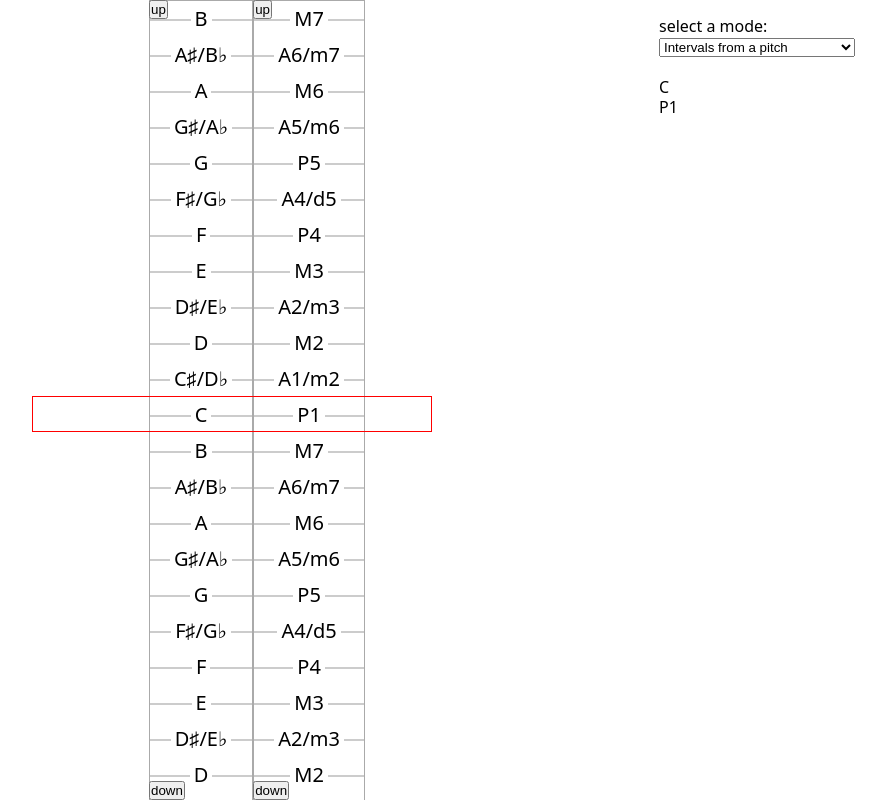
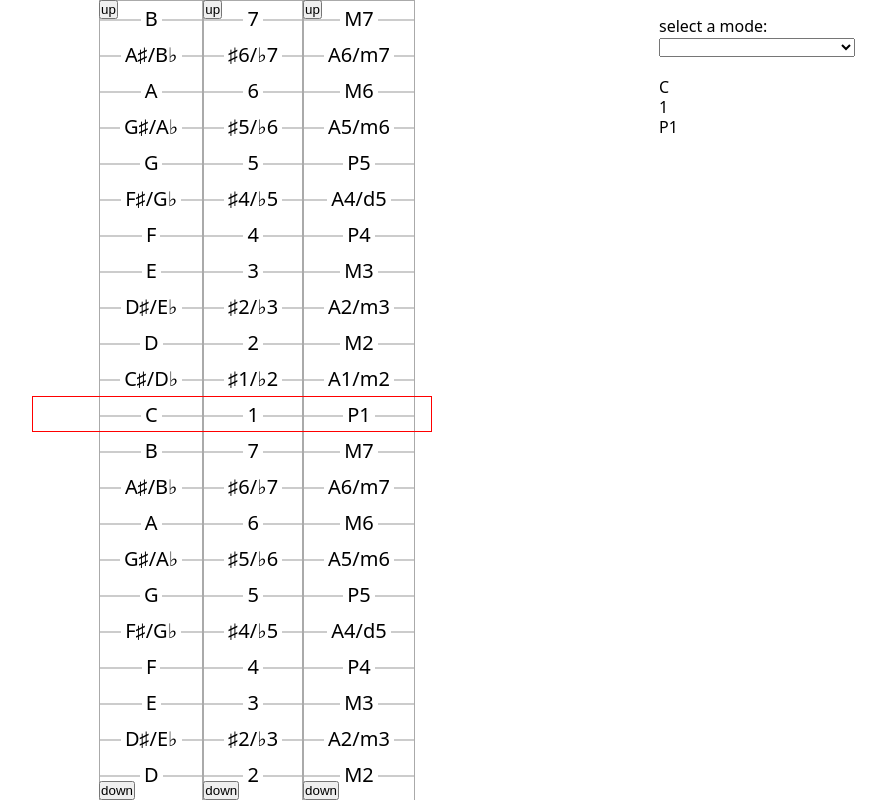
Before and after one commit to katmh/diatonic, a Svelte app: page / in a window 1280 px wide. Shown: the whole page, without its empty margins (285-1171 px from the left). Built offline with nearby package versions, Linux system fonts and the light colour scheme.

Commit message:
just commit all changes

```diff
--- a/src/App.svelte
+++ b/src/App.svelte
@@ -1,23 +1,20 @@
 <script lang="ts">
+    import Dashboard from "./components/Dashboard.svelte";
     import Ruler from "./components/Ruler.svelte";
     import Window from "./components/Window.svelte";
-    import { rulerInfo, rulers } from "./stores.js";
-    import presets from "./data/presets.js";
-    import { onMount } from "svelte";
-
-    onMount(() => {
-        handleSelectMode();
-    });
+    import { rulers, rulerInfo } from "./stores.js";
+    import generateID from "./utils/ID.js";
 
     let selectedMode;
     const handleSelectMode = () => {
-        console.log(selectedMode);
         rulers.update(() =>
             selectedMode.rulers.map((ruler) => ({
+                id: generateID(),
                 type: ruler,
                 position: 0,
             }))
         );
+        console.log($rulers, $rulerInfo);
     };
 </script>
 
@@ -25,29 +22,10 @@
     <div class="rulers">
         <Window />
         {#each $rulers as ruler}
-            <Ruler rulerType={ruler.type} />
+            <Ruler rulerType={ruler.type} id={ruler.id} />
         {/each}
     </div>
-    <div class="dashboard">
-        <label for="mode">select a mode:</label>
-        <select
-            name="mode"
-            id="mode"
-            bind:value={selectedMode}
-            on:change={handleSelectMode}
-        >
-            {#each presets as preset}
-                <option value={preset}>{preset.label}</option>
-            {/each}
-        </select>
-
-        <br />
-        <br />
-
-        {#each $rulers as ruler}
-            <p>{$rulerInfo[ruler.type].inWindow}</p>
-        {/each}
-    </div>
+    <Dashboard {handleSelectMode} {selectedMode} />
 </div>
 
 <style>
@@ -69,10 +47,4 @@
         justify-content: center;
         overflow-y: hidden;
     }
-
-    .dashboard {
-        width: 200px;
-        padding-top: 1rem;
-        font: 1rem/1.25 system-ui;
-    }
 </style>
--- a/src/components/Ruler.svelte
+++ b/src/components/Ruler.svelte
@@ -6,6 +6,22 @@
     import { onMount } from "svelte";
 
     export let rulerType: string;
+    export let id: string;
+
+    const moveRuler = (_, dy, rulerElement) => {
+        const idx = $rulers.findIndex((obj) => obj.type === rulerType);
+        rulers.update((rulers) => {
+            const rulerToUpdate = rulers[idx];
+            const updatedRuler = {
+                id,
+                type: rulerType,
+                position: rulerToUpdate.position + dy,
+            };
+            rulers[idx] = updatedRuler;
+            return rulers;
+        });
+        rulerElement.style.transform = `translate(0, ${$rulers[idx].position}px)`;
+    };
 
     onMount(async () => {
         let remainingHeight = window.innerHeight;
@@ -21,28 +37,15 @@
             }));
             remainingHeight -= itemHeight;
         }
-    });
 
-    const interactable = interact(`#${rulerType}`);
+        console.log("new ruler mounted");
+
+        const interactable = interact(`#${id}`);
+        console.log(interactable);
         const gridTarget = interact.snappers.grid({
             x: 1,
             y: itemHeight,
         });
-
-    const moveRuler = (dx, dy, rulerElement) => {
-        const idx = $rulers.findIndex((obj) => obj.type === rulerType);
-        rulers.update((rulers) => {
-            const rulerToUpdate = rulers[idx];
-            const updatedRuler = {
-                type: rulerType,
-                position: rulerToUpdate.position + dy,
-            };
-            rulers[idx] = updatedRuler;
-            return rulers;
-        });
-        rulerElement.style.transform = `translate(0, ${$rulers[idx].position}px)`;
-    };
-
         interactable.draggable({
             lockAxis: "y",
             listeners: {
@@ -58,6 +61,7 @@
                 }),
             ],
         });
+    });
 
     // event handler for up/down arrows
     // TODO: update position in store
@@ -70,12 +74,10 @@
 </script>
 
 <div class="ruler_container no_select">
-    <button id="top_button" on:click={shift} data-ruler-id={rulerType}
-        >up</button
-    >
+    <button id="top_button" on:click={shift} data-ruler-id={id}>up</button>
     <div class="ruler_parent">
         <!-- direct parent to use as snap grid offset -->
-        <div class="ruler" id={rulerType}>
+        <div class="ruler" {id}>
             {#each $visibleItems[rulerType] as item}
                 <div class="item">
                     <span class="label">{item}</span>
@@ -87,7 +89,7 @@
     <button
         id="bottom_button"
         on:click={(e) => shift(e, true)}
-        data-ruler-id={rulerType}>down</button
+        data-ruler-id={id}>down</button
     >
 </div>
 
--- a/src/stores.js
+++ b/src/stores.js
@@ -1,18 +1,22 @@
 import { writable, derived } from 'svelte/store';
 import rulerItems from "./data/items.js";
 import itemHeight from "./data/itemHeight.js";
+import generateID from "./utils/ID.js";
 
 // TODO: ruler unique IDs so we can have e.g. multiple "number"-type rulers
 export const rulers = writable([
     {
+        id: generateID(),
         type: "pitch",
         position: 0,
     },
     {
+        id: generateID(),
         type: "number",
         position: 0,
     },
     {
+        id: generateID(),
         type: "interval",
         position: 0,
     }
--- /dev/null
+++ b/src/utils/ID.ts
@@ -0,0 +1,23 @@
+let IDs = new Set();
+// TODO: remove IDs when rulers destroyed
+
+const generateID = () => {
+    let ID = generateCode(4);
+    while (IDs.has(ID)) {
+        ID = generateCode(4);
+    }
+    IDs.add(ID);
+    return ID;
+}
+
+const generateCode = (len) => {
+    let code = [];
+    const alphabet = "abcdefghijklmnopqrstuvwxyz";
+    for (let i = 0; i < len; i++) {
+        const randNum = Math.floor(Math.random() * alphabet.length);
+        code.push(alphabet[randNum]);
+    }
+    return code.join("");
+}
+
+export default generateID;
```
Lines whose indentation alone changed are shown as unchanged.
